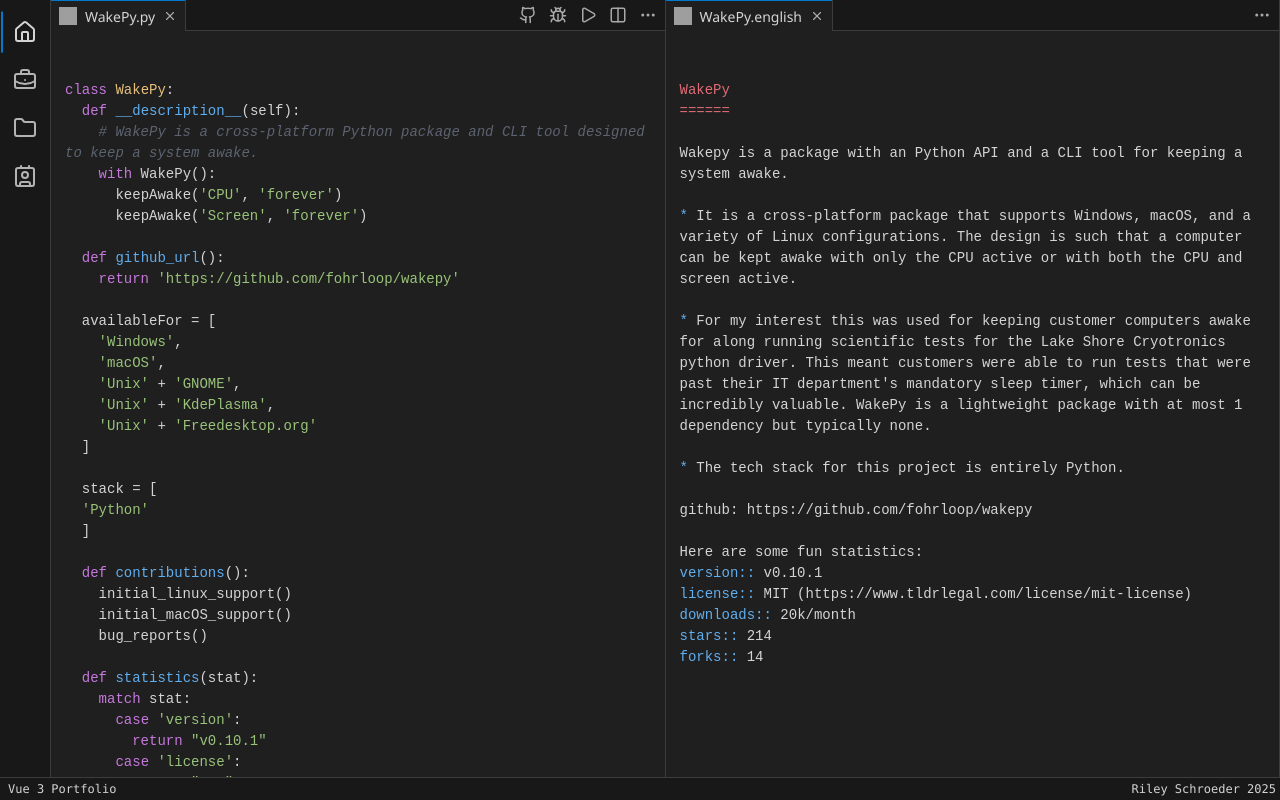
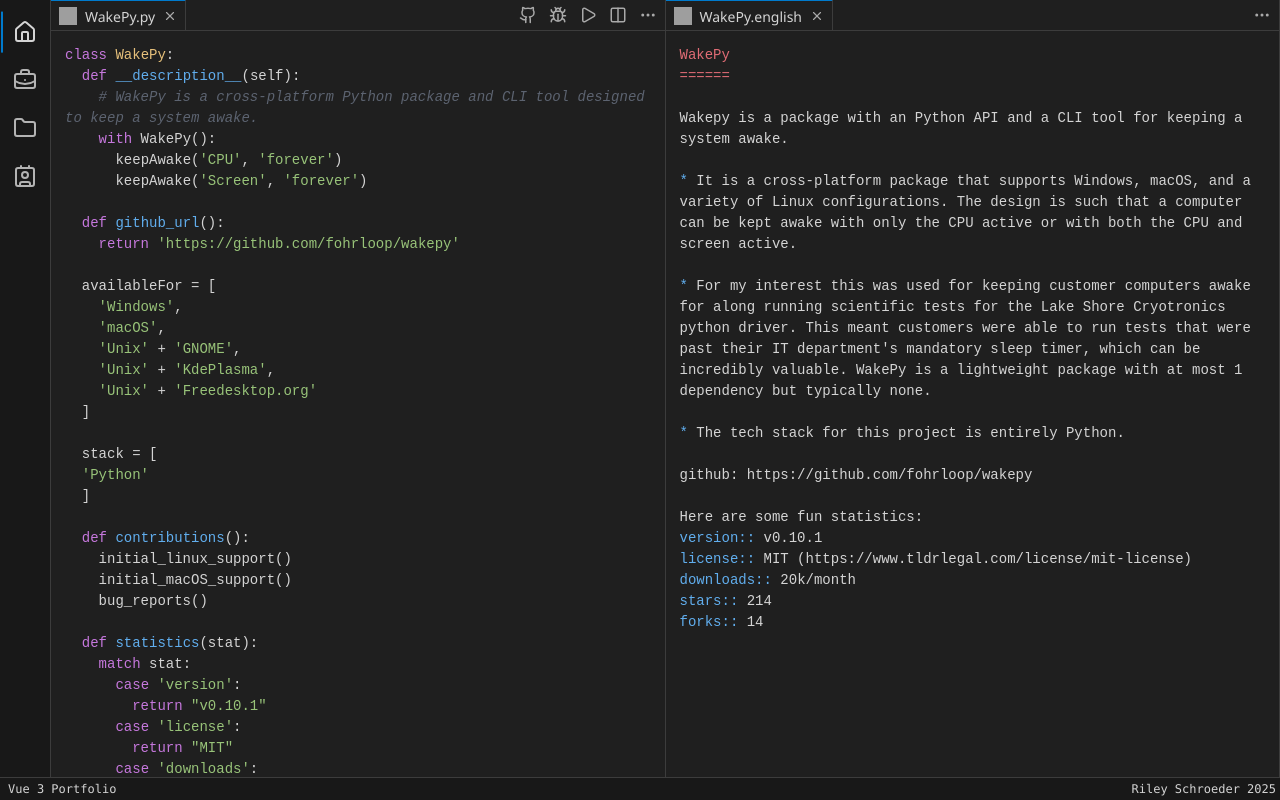
Before and after one commit to rileyyy/Personal-Website, a Vue app in the folder website/: page /project/wakepy in a window 1280 px wide. Built offline with nearby package versions, Linux system fonts and the light colour scheme; grey boxes are pictures that could not be loaded.

Commit message:
Break out the EditorPane components to support other layouts

```diff
--- /dev/null
+++ b/website/src/components/CodeEditor.vue
@@ -0,0 +1,34 @@
+<template>
+  <div class="wrapper">
+    <EditorTab :icon="icon"
+               :filename="filename"
+               :main-pane="mainPane" />
+    <EditorPane :code="code"
+                :language="language" />
+  </div>
+</template>
+
+<script setup lang="ts">
+import { LanguageFn } from 'highlight.js';
+
+import EditorTab from './EditorTab.vue';
+import EditorPane from './EditorPane.vue';
+
+defineProps<{
+  code: string,
+  icon: string,
+  filename: string,
+  mainPane?: boolean,
+  language: LanguageFn,
+}>();
+</script>
+
+<style scoped>
+.wrapper {
+  display: flex;
+  flex-direction: column;
+  border-right: 1px solid var(--line-break);
+  scrollbar-width: thin;
+  scrollbar-color: var(--scroll-bar) transparent;
+}
+</style>
--- a/website/src/components/EditorPane.vue
+++ b/website/src/components/EditorPane.vue
@@ -1,45 +1,20 @@
 <template>
-  <div class="wrapper">
-    <div class="editor-tab">
-      <div class="tab-left">
-        <img class="icon" :src="getIcon(icon)" />
-        <span class="file-name">{{ filename }}</span>
-        <X class="icon-small" />
-      </div>
-      <div class="tab-right">
-        <LucideGithub class="icon" v-if="mainPane" />
-        <LucideBug class="icon" v-if="mainPane" />
-        <LucidePlay class="icon" v-if="mainPane" />
-        <LucideColumns2 class="icon" v-if="mainPane" />
-        <Ellipsis class="icon" />
-      </div>
-    </div>
-
-    <pre class="editor-container">
-      <code ref="codeBlock" :class="'language-' + language.name">{{ code }}</code>
-    </pre>
-  </div>
+  <pre class="editor-container"><code ref="codeBlock" :class="'language-' + language.name">{{ code }}</code>
+  </pre>
 </template>
 
 <script setup lang="ts">
 import { ref, onMounted } from 'vue';
 import hljs from 'highlight.js/lib/core';
 import 'highlight.js/styles/atom-one-dark.css';
-import { LucideGithub, LucideBug, LucidePlay, LucideColumns2, Ellipsis, X } from 'lucide-vue-next';
 import { LanguageFn } from 'highlight.js';
 
 defineProps<{
   code: string,
-  icon: string,
-  filename: string,
-  mainPane?: boolean,
   language: LanguageFn,
 }>();
 
 const codeBlock = ref<HTMLElement | null>(null);
-
-const getIcon = (icon: string) =>
-  `/node_modules/material-icon-theme/icons/${icon}.svg`;
 
 onMounted(() => {
   if (codeBlock.value) {
@@ -49,68 +24,6 @@
 </script>
 
 <style scoped>
-.wrapper {
-  border-right: 1px solid var(--line-break);
-  scrollbar-width: thin;
-  scrollbar-color: var(--scroll-bar) transparent;
-}
-
-.editor-tab {
-  display: flex;
-  justify-content: space-between;
-  align-items: center;
-  background-color: var(--slightly-darker-black);
-  border-bottom: 1px solid var(--line-break);
-  border-right: 1px solid var(--line-break);
-  font-family: 'Segoe UI', sans-serif;
-  width: 100%;
-  height: 30px;
-}
-
-.tab-left {
-  display: flex;
-  align-items: center;
-  gap: 8px;
-  border-top: 2px solid var(--accent-primary);
-  border-right: 1px solid var(--line-break);
-  background-color: var(--black-three);
-  height: 100%;
-  padding: 0 8px;
-}
-
-.file-name {
-  color: var(--text-default);
-  font-size: 14px;
-}
-
-.tab-right {
-  display: flex;
-  align-items: center;
-  gap: 12px;
-  padding-right: 8px;
-}
-
-.icon {
-  color: #a9a9a9;
-  width: 18px;
-  height: 18px;
-  cursor: pointer;
-  transition: color 0.2s;
-}
-
-.icon-small {
-  color: #a9a9a9;
-  width: 14px;
-  height: 14px;
-  cursor: pointer;
-  transition: color 0.2s;
-}
-
-.icon:hover {
-  color: #ffffff;
-}
-
-/* Editor Background */
 .editor-container {
   max-height: 100vh;
   font-size: 14px;
@@ -123,6 +36,7 @@
   overflow-y: auto;
   scrollbar-width: thin;
   scrollbar-color: var(--scroll-bar) transparent;
+  margin: 0;
 }
 
 .main-content::-webkit-scrollbar {
--- /dev/null
+++ b/website/src/components/EditorTab.vue
@@ -0,0 +1,86 @@
+<template>
+  <div class="editor-tab">
+    <div class="tab-left">
+      <img class="icon" :src="getIcon(icon)" />
+      <span class="file-name">{{ filename }}</span>
+      <X class="icon-small" />
+    </div>
+    <div class="tab-right">
+      <LucideGithub class="icon" v-if="mainPane" />
+      <LucideBug class="icon" v-if="mainPane" />
+      <LucidePlay class="icon" v-if="mainPane" />
+      <LucideColumns2 class="icon" v-if="mainPane" />
+      <Ellipsis class="icon" />
+    </div>
+  </div>
+</template>
+
+<script setup lang="ts">
+import { LucideGithub, LucideBug, LucidePlay, LucideColumns2, Ellipsis, X } from 'lucide-vue-next';
+
+defineProps<{
+  icon: string,
+  filename: string,
+  mainPane?: boolean,
+}>();
+
+const getIcon = (icon: string) =>
+  `/node_modules/material-icon-theme/icons/${icon}.svg`;
+</script>
+
+<style scoped>
+.editor-tab {
+  display: flex;
+  justify-content: space-between;
+  align-items: center;
+  background-color: var(--slightly-darker-black);
+  border-bottom: 1px solid var(--line-break);
+  border-right: 1px solid var(--line-break);
+  font-family: 'Segoe UI', sans-serif;
+  width: 100%;
+  height: 30px;
+  background-color: var(--black-three);
+}
+
+.tab-left {
+  display: flex;
+  align-items: center;
+  gap: 8px;
+  border-top: 2px solid var(--accent-primary);
+  border-right: 1px solid var(--line-break);
+  height: 100%;
+  padding: 0 8px;
+}
+
+.file-name {
+  color: var(--text-default);
+  font-size: 14px;
+}
+
+.tab-right {
+  display: flex;
+  align-items: center;
+  gap: 12px;
+  padding-right: 8px;
+}
+
+.icon {
+  color: #a9a9a9;
+  width: 18px;
+  height: 18px;
+  cursor: pointer;
+  transition: color 0.2s;
+}
+
+.icon-small {
+  color: #a9a9a9;
+  width: 14px;
+  height: 14px;
+  cursor: pointer;
+  transition: color 0.2s;
+}
+
+.icon:hover {
+  color: #ffffff;
+}
+</style>
--- a/website/src/views/WakepyView.vue
+++ b/website/src/views/WakepyView.vue
@@ -1,13 +1,13 @@
 <template>
   <div class="editor-wrapper">
-    <EditorPane
+    <CodeEditor
                 class="editor-child"
                 :code="code"
                 icon="python"
                 filename="WakePy.py"
                 :language="python"
                 :main-pane="true" />
-    <EditorPane
+    <CodeEditor
                 class="editor-child"
                 :code="english"
                 icon="document"
@@ -17,10 +17,11 @@
 </template>
 
 <script setup lang="ts">
-import EditorPane from '../components/EditorPane.vue';
 import hljs from 'highlight.js/lib/core';
 import python from 'highlight.js/lib/languages/python'
 import asciidoc from 'highlight.js/lib/languages/asciidoc'
+
+import CodeEditor from '../components/CodeEditor.vue';
 
 hljs.registerLanguage('python', python)
 hljs.registerLanguage('asciidoc', asciidoc)
```
